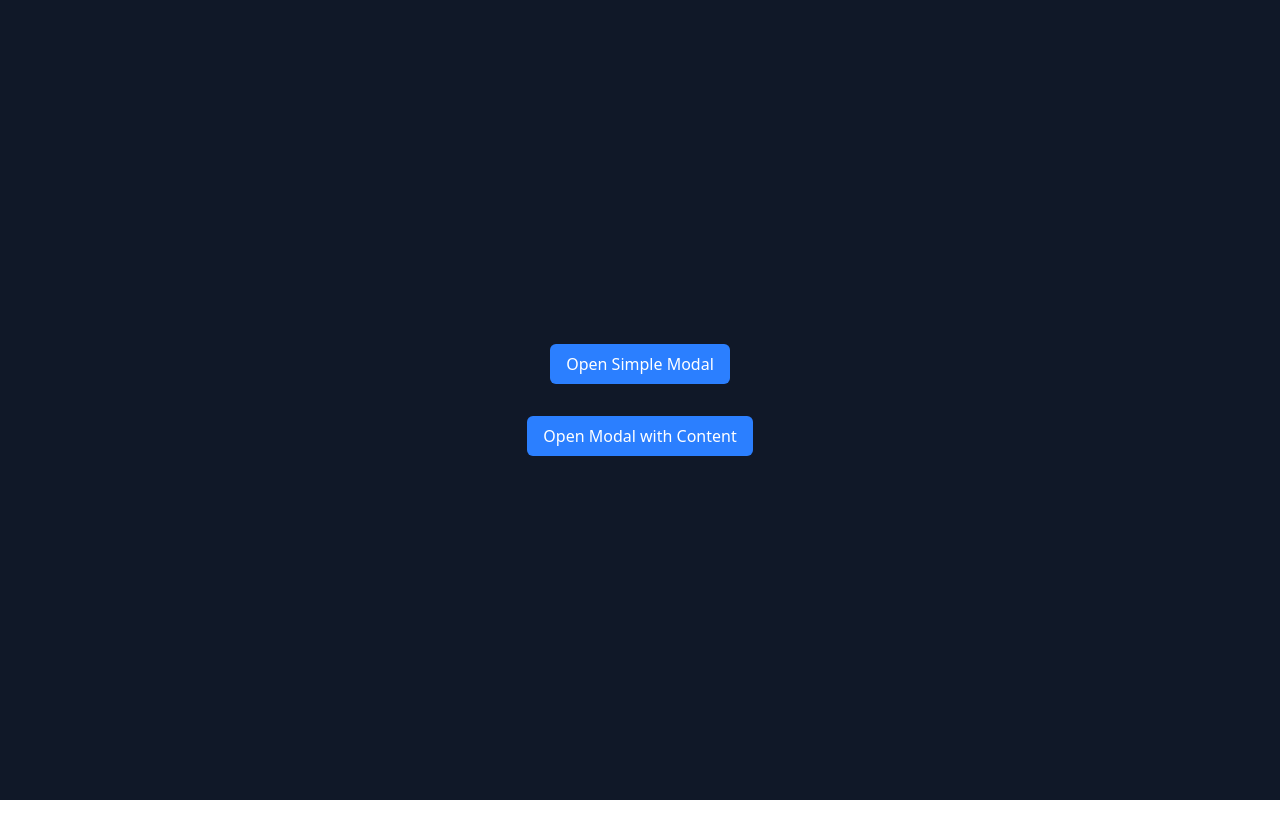
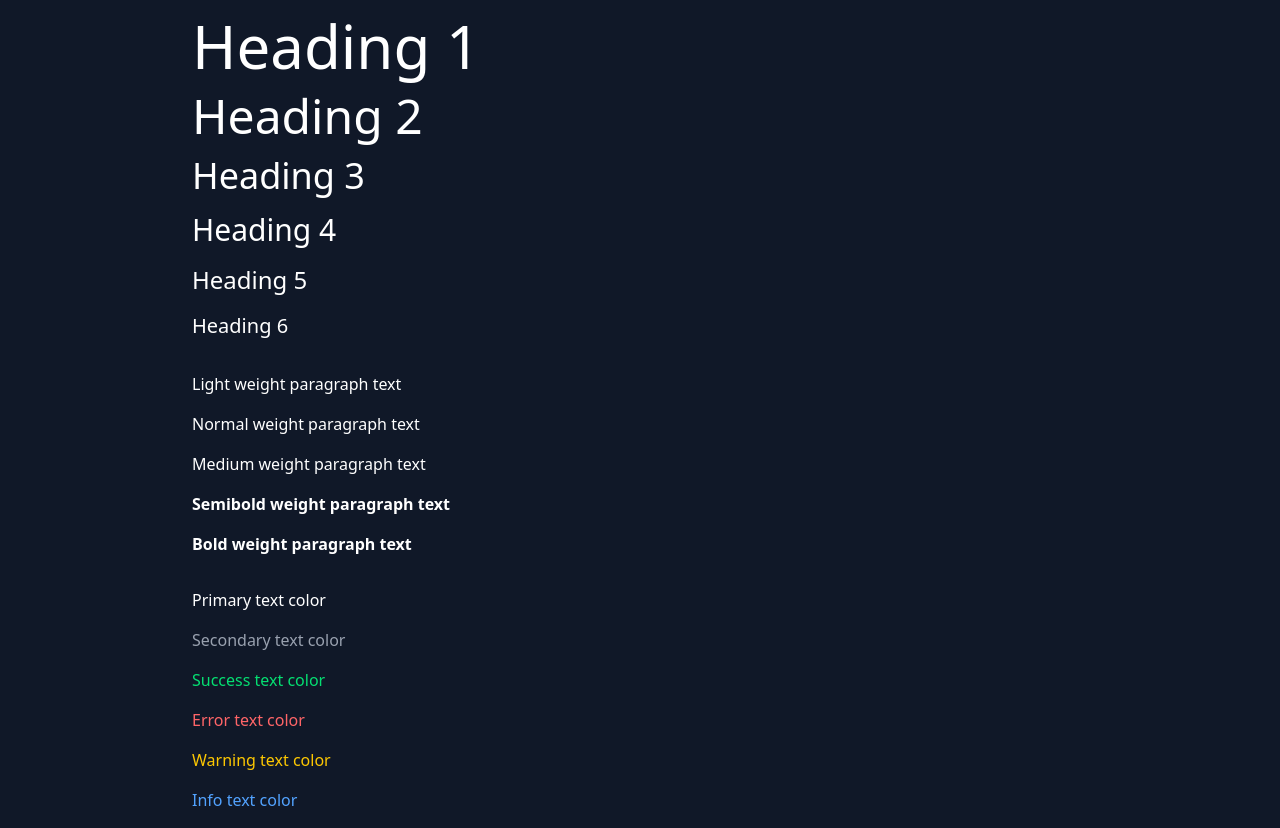
Before and after one commit to DeFosu/library-ui, a React (Vite) app: page / in a window 1280 px wide. Before the commit the page ends 800 px from the top, so only its background shows below. Built offline with nearby package versions, Linux system fonts and the light colour scheme.

Commit message:
Create Typography component

```diff
--- /dev/null
+++ b/src/components/Typography.tsx
@@ -0,0 +1,65 @@
+import { ReactNode } from "react";
+
+type TypographyVariant = "h1" | "h2" | "h3" | "h4" | "h5" | "h6" | "p" | "span";
+type TypographyColor =
+  | "primary"
+  | "secondary"
+  | "success"
+  | "error"
+  | "warning"
+  | "info";
+type TypographyWeight = "light" | "normal" | "medium" | "semibold" | "bold";
+
+type TypographyProps = {
+  variant?: TypographyVariant;
+  color?: TypographyColor;
+  weight?: TypographyWeight;
+  className?: string;
+  children: ReactNode;
+};
+
+const colorClasses = {
+  primary: "text-gray-900 dark:text-white",
+  secondary: "text-gray-600 dark:text-gray-400",
+  success: "text-green-600 dark:text-green-400",
+  error: "text-red-600 dark:text-red-400",
+  warning: "text-yellow-600 dark:text-yellow-400",
+  info: "text-blue-600 dark:text-blue-400",
+};
+
+const weightClasses = {
+  light: "font-light",
+  normal: "font-normal",
+  medium: "font-medium",
+  semibold: "font-semibold",
+  bold: "font-bold",
+};
+
+const variantClasses = {
+  h1: "text-4xl md:text-5xl lg:text-6xl",
+  h2: "text-3xl md:text-4xl lg:text-5xl",
+  h3: "text-2xl md:text-3xl lg:text-4xl",
+  h4: "text-xl md:text-2xl lg:text-3xl",
+  h5: "text-lg md:text-xl lg:text-2xl",
+  h6: "text-base md:text-lg lg:text-xl",
+  p: "text-base",
+  span: "text-base",
+};
+
+export const Typography = ({
+  variant = "p",
+  color = "primary",
+  weight = "normal",
+  className = "",
+  children,
+}: TypographyProps) => {
+  const Component = variant;
+  const classes = [
+    variantClasses[variant],
+    colorClasses[color],
+    weightClasses[weight],
+    className,
+  ].join(" ");
+
+  return <Component className={classes}>{children}</Component>;
+};
--- a/src/main.tsx
+++ b/src/main.tsx
@@ -1,55 +1,61 @@
-import { StrictMode, useState } from "react";
+import { StrictMode } from "react";
 import { createRoot } from "react-dom/client";
+import { Typography } from "./components/Typography";
 import "./index.css";
-import { Modal } from "./components/Modal";
 
 const App = () => {
-  const [isSimpleModalOpen, setIsSimpleModalOpen] = useState(false);
-  const [isContentModalOpen, setIsContentModalOpen] = useState(false);
+  return (
+    <main className="flex flex-col items-center justify-center min-h-screen dark:bg-gray-900 light:bg-red-500 gap-8 p-4">
+      <div className="max-w-4xl w-full space-y-8">
+        {/* Typography Examples */}
+        <section className="space-y-4">
+          <Typography variant="h1">Heading 1</Typography>
+          <Typography variant="h2">Heading 2</Typography>
+          <Typography variant="h3">Heading 3</Typography>
+          <Typography variant="h4">Heading 4</Typography>
+          <Typography variant="h5">Heading 5</Typography>
+          <Typography variant="h6">Heading 6</Typography>
+        </section>
 
-  return (
-    <main className="flex flex-col items-center justify-center h-screen dark:bg-gray-900 light:bg-red-500 gap-8 p-4 text-gray-300">
-      <button
-        className="px-4 py-2 bg-blue-500 text-white rounded-md hover:bg-blue-600"
-        onClick={() => setIsSimpleModalOpen(true)}
-      >
-        Open Simple Modal
-      </button>
+        <section className="space-y-4">
+          <Typography variant="p" weight="light">
+            Light weight paragraph text
+          </Typography>
+          <Typography variant="p" weight="normal">
+            Normal weight paragraph text
+          </Typography>
+          <Typography variant="p" weight="medium">
+            Medium weight paragraph text
+          </Typography>
+          <Typography variant="p" weight="semibold">
+            Semibold weight paragraph text
+          </Typography>
+          <Typography variant="p" weight="bold">
+            Bold weight paragraph text
+          </Typography>
+        </section>
 
-      <button
-        className="px-4 py-2 bg-blue-500 text-white rounded-md hover:bg-blue-600"
-        onClick={() => setIsContentModalOpen(true)}
-      >
-        Open Modal with Content
-      </button>
-
-      <Modal
-        isOpen={isSimpleModalOpen}
-        onClose={() => setIsSimpleModalOpen(false)}
-      />
-
-      <Modal
-        isOpen={isContentModalOpen}
-        onClose={() => setIsContentModalOpen(false)}
-      >
-        <div className="bg-white dark:bg-gray-800 p-6 rounded-lg shadow-xl">
-          <h2 className="text-xl font-bold mb-4 text-gray-900 dark:text-white">
-            Modal Content
-          </h2>
-          <p className="text-gray-700 dark:text-gray-300">
-            This is some content inside the modal. You can put any React
-            component here.
-          </p>
-          <div className="mt-4 flex justify-end">
-            <button
-              className="px-4 py-2 bg-blue-500 text-white rounded-md hover:bg-blue-600"
-              onClick={() => setIsContentModalOpen(false)}
-            >
-              Close
-            </button>
-          </div>
-        </div>
-      </Modal>
+        <section className="space-y-4">
+          <Typography variant="p" color="primary">
+            Primary text color
+          </Typography>
+          <Typography variant="p" color="secondary">
+            Secondary text color
+          </Typography>
+          <Typography variant="p" color="success">
+            Success text color
+          </Typography>
+          <Typography variant="p" color="error">
+            Error text color
+          </Typography>
+          <Typography variant="p" color="warning">
+            Warning text color
+          </Typography>
+          <Typography variant="p" color="info">
+            Info text color
+          </Typography>
+        </section>
+      </div>
     </main>
   );
 };
```
